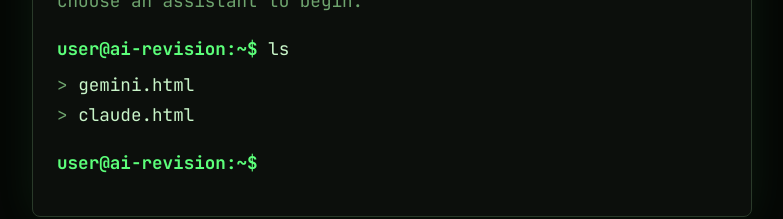
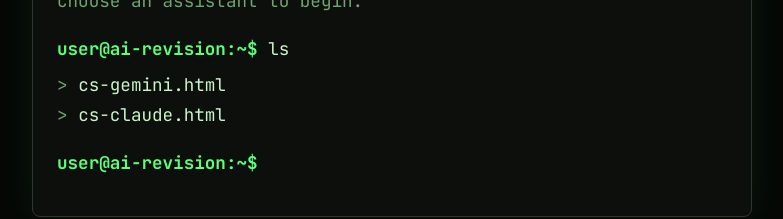
Before and after one commit to IZA165/ai, a plain HTML site: page index.html in a window 1280 px wide. Shown: the part 365-584 px from the top of the page, without its empty margins (248-1031 px from the left). Drawn offline with Linux system fonts and the light colour scheme.

Commit message:
Update index.html

```diff
--- a/index.html
+++ b/index.html
@@ -1,6 +1,7 @@
 <!DOCTYPE html>
 <html lang="en-GB">
 <head>
+<meta name="robots" content="noindex, nofollow">
 <meta charset="utf-8">
 <meta name="viewport" content="width=device-width, initial-scale=1, viewport-fit=cover">
 <title>AI Revision</title>
@@ -40,8 +41,8 @@ p{margin:0}
     <p class="out dim">Welcome to AI Revision.<br>Choose an assistant to begin.</p>
     <p><span class="prompt">user@ai-revision:~$</span> ls</p>
     <nav class="out" aria-label="AI tools">
-      <a href="gemini.html">gemini.html</a>
-      <a href="claude.html">claude.html</a>
+      <a href="cs-gemini.html">cs-gemini.html</a>
+      <a href="cs-claude.html">cs-claude.html</a>
     </nav>
     <p><span class="prompt">user@ai-revision:~$</span> <span class="cursor" aria-hidden="true"></span></p>
   </main>
```
